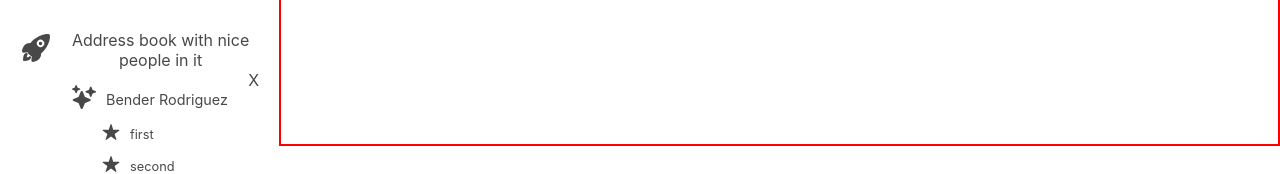
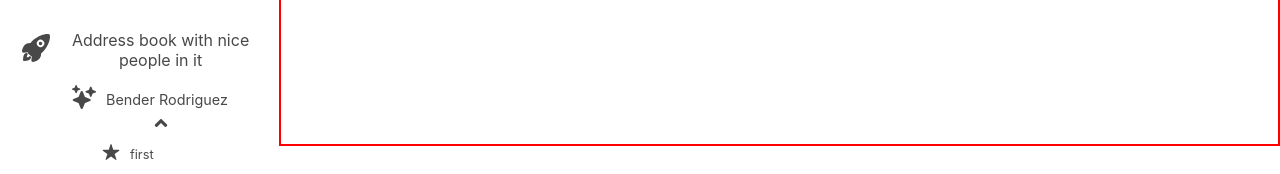
Before and after one commit to cpmech/rcomps, a React (Create React App) app: page / in a window 1280 px wide. Shown: the part 652-826 px from the top of the page. Built offline with nearby package versions, Linux system fonts and the light colour scheme.

Commit message:
Improve show-hide sub entries

```diff
--- a/src/components/layout/RcMenuHoriz.tsx
+++ b/src/components/layout/RcMenuHoriz.tsx
@@ -68,7 +68,7 @@ export const RcMenuHoriz: React.FC<RcMenuHorizProps> = ({
 
             {/* the entry */}
             <div>
-              <RcMenuComp id={`${i}`} entry={entry} options={opts} />
+              <RcMenuComp entry={entry} options={opts} />
             </div>
           </Fragment>
         ))}
--- a/src/components/layout/RcMenuVert.tsx
+++ b/src/components/layout/RcMenuVert.tsx
@@ -50,7 +50,7 @@ export const RcMenuVert: React.FC<RcMenuVertProps> = ({ entries, options }) => {
           <div key={i} css={styleSeparator(i)}></div>
         ) : (
           <div key={i} css={styleMain(i)}>
-            <RcMenuComp id={`${i}`} entry={entry} options={opts} />
+            <RcMenuComp entry={entry} options={opts} />
           </div>
         ),
       )}
--- a/src/components/layout/menuComponents/RcMenuComp.tsx
+++ b/src/components/layout/menuComponents/RcMenuComp.tsx
@@ -4,12 +4,11 @@ import { RcMenuEntry, RcMenuOptions } from '../RcMenuTypes';
 import { RcMenuSubComp } from './RcMenuSubComp';
 
 export interface RcMenuCompProps {
-  id: string;
   entry: RcMenuEntry;
   options: RcMenuOptions;
 }
 
-export const RcMenuComp: React.FC<RcMenuCompProps> = ({ id, entry, options }) => {
+export const RcMenuComp: React.FC<RcMenuCompProps> = ({ entry, options }) => {
   const styleRoot = css`
     color: ${options.color};
     display: grid;
@@ -61,7 +60,7 @@ export const RcMenuComp: React.FC<RcMenuCompProps> = ({ id, entry, options }) =>
       <div css={styleIcon}>{entry.icon}</div>
       {ele}
       {entry.entries?.map((sub, j) => (
-        <RcMenuSubComp id={`${id}-${j}`} sub={sub} options={options} />
+        <RcMenuSubComp key={j} sub={sub} options={options} />
       ))}
     </div>
   );
--- a/src/components/layout/menuComponents/RcMenuSubComp.tsx
+++ b/src/components/layout/menuComponents/RcMenuSubComp.tsx
@@ -1,16 +1,25 @@
 /** @jsxImportSource @emotion/react */
 import { css } from '@emotion/react';
-import { Fragment } from 'react';
+import { Fragment, useState } from 'react';
+import { RcIconAngleDown, RcIconAngleUp } from '../../icons';
 import { RcMenuOptions, RcMenuSubEntry } from '../RcMenuTypes';
 import { RcMenuSubSubComp } from './RcMenuSubSubComp';
 
 export interface RcMenuSubCompProps {
-  id: string;
   sub: RcMenuSubEntry;
   options: RcMenuOptions;
+  initShowSubSub?: boolean;
+  showHideIconSize?: string;
 }
 
-export const RcMenuSubComp: React.FC<RcMenuSubCompProps> = ({ id, sub, options }) => {
+export const RcMenuSubComp: React.FC<RcMenuSubCompProps> = ({
+  sub,
+  options,
+  initShowSubSub,
+  showHideIconSize = '20px',
+}) => {
+  const [showSubSub, setShowSubSub] = useState<boolean>(initShowSubSub || true);
+
   const styleRoot = css`
     color: ${options.color};
     margin-left: ${options.gapHorizLabel};
@@ -52,7 +61,7 @@ export const RcMenuSubComp: React.FC<RcMenuSubCompProps> = ({ id, sub, options }
   );
 
   return (
-    <Fragment key={id}>
+    <Fragment>
       <div></div>
       <div
         css={css`
@@ -64,22 +73,32 @@ export const RcMenuSubComp: React.FC<RcMenuSubCompProps> = ({ id, sub, options }
           {ele}
         </div>
         {sub.subSubEntries && (
-          <Fragment>
-            <div>
-              {sub.subSubEntries?.map((subsub, k) => (
-                <RcMenuSubSubComp id={`${id}-${k}`} subsub={subsub} options={options} />
-              ))}
-            </div>
-            <div
-              css={css`
-                position: absolute;
-                top: 0;
-                right: 0;
-              `}
-            >
-              X
-            </div>
-          </Fragment>
+          <div
+            css={css`
+              color: ${options.color};
+              :hover {
+                color: ${options.colorHover};
+              }
+              cursor: pointer;
+              display: flex;
+              flex-direction: row;
+              justify-content: center;
+            `}
+            onClick={() => setShowSubSub(!showSubSub)}
+          >
+            {showSubSub ? (
+              <RcIconAngleUp size={showHideIconSize} />
+            ) : (
+              <RcIconAngleDown size={showHideIconSize} />
+            )}
+          </div>
+        )}
+        {sub.subSubEntries && showSubSub && (
+          <div>
+            {sub.subSubEntries?.map((subsub, k) => (
+              <RcMenuSubSubComp key={k} subsub={subsub} options={options} />
+            ))}
+          </div>
         )}
       </div>
     </Fragment>
--- a/src/components/layout/menuComponents/RcMenuSubSubComp.tsx
+++ b/src/components/layout/menuComponents/RcMenuSubSubComp.tsx
@@ -3,12 +3,11 @@ import { css } from '@emotion/react';
 import { RcMenuOptions, RcMenuSubSubEntry } from '../RcMenuTypes';
 
 export interface RcMenuSubSubCompProps {
-  id: string;
   subsub: RcMenuSubSubEntry;
   options: RcMenuOptions;
 }
 
-export const RcMenuSubSubComp: React.FC<RcMenuSubSubCompProps> = ({ id, subsub, options }) => {
+export const RcMenuSubSubComp: React.FC<RcMenuSubSubCompProps> = ({ subsub, options }) => {
   const styleRoot = css`
     color: ${options.color};
     margin-left: calc(${options.gapHorizLabel} + ${options.indentSub});
@@ -50,7 +49,7 @@ export const RcMenuSubSubComp: React.FC<RcMenuSubSubCompProps> = ({ id, subsub,
   );
 
   return (
-    <div key={id} css={styleRoot}>
+    <div css={styleRoot}>
       <div css={subsub.icon && styleIcon}>{subsub.icon}</div>
       {ele}
     </div>
```
